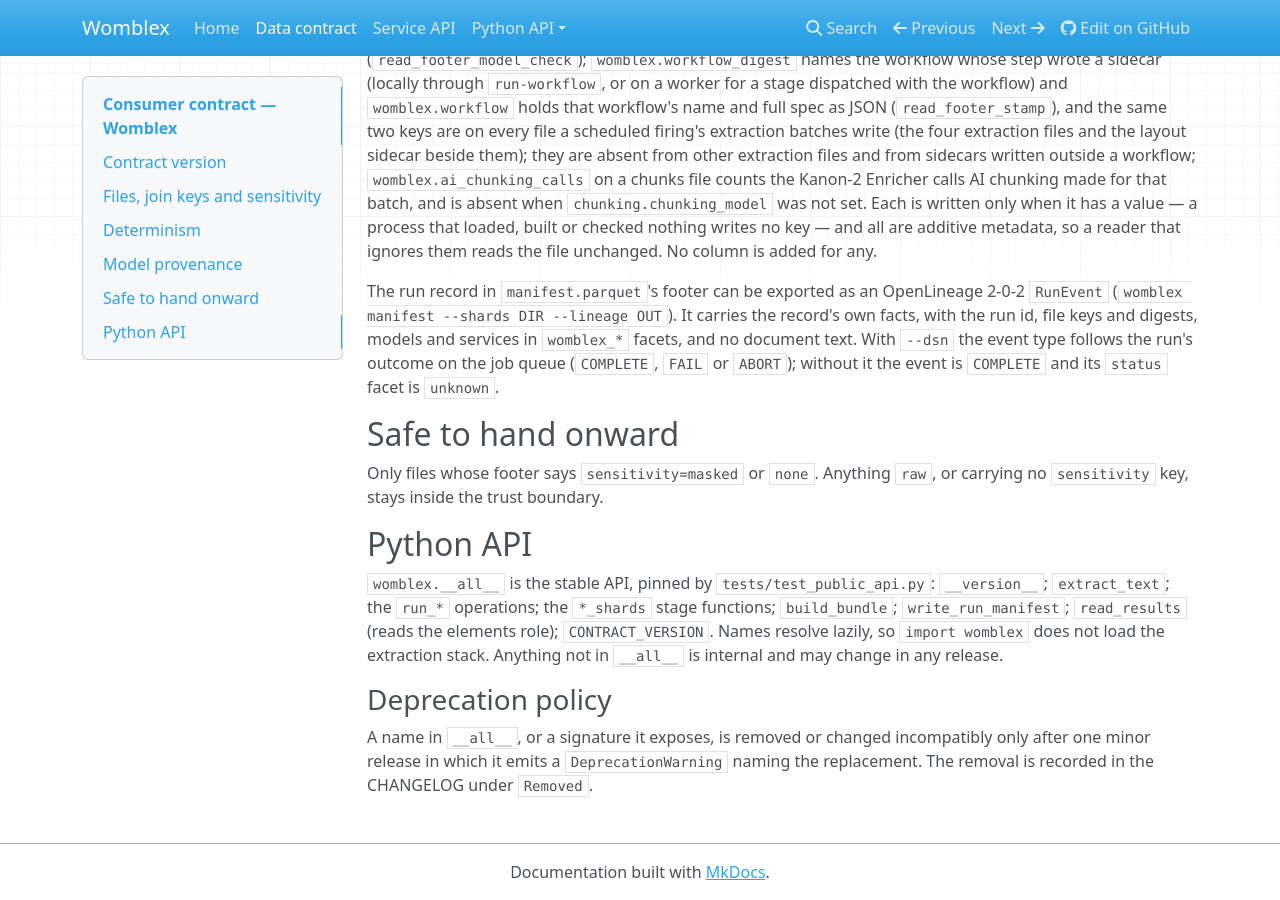
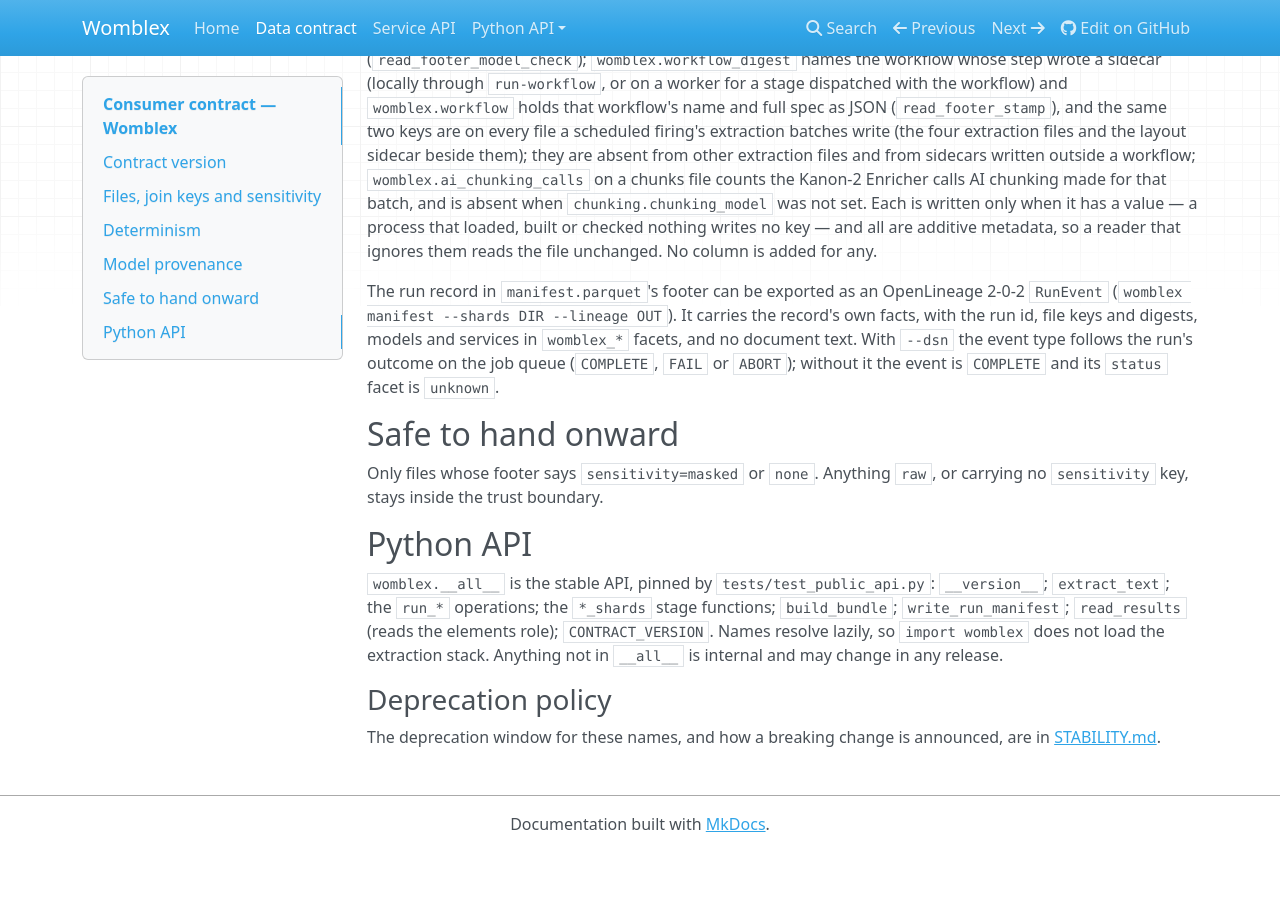
Before and after one commit to DeepCivic/womblex, an MkDocs documentation site: the page built from docs/contract.md, in a window 1280 px wide and 900 px high, scrolled down 4080 px. Built offline with MkDocs 1.6.1, drawn with Linux system fonts in a browser that asks for light colours; nearby versions of some CDN libraries; after the commit the page ends 4932 px from its top, so only the background shows below that.

Commit message:
docs: add pre-1.0 stability and deprecation policy
STABILITY.md is the canonical policy: which surfaces are stable
(womblex.__all__ and the on-disk data contract), what minor and patch
releases may carry before 1.0, how a breaking change is announced in the
CHANGELOG, and the one-minor-release deprecation window. docs/contract.md
and the README point to it rather than restating it.

Co-Authored-By: Claude Opus 5.5 <noreply@anthropic.com>
Claude-Session: https://claude.ai/code/session_01D4MCReP9HrxBiLpcAvH3jf

```diff
--- a/docs/contract.md
+++ b/docs/contract.md
@@ -150,7 +150,5 @@ in any release.
 
 ### Deprecation policy
 
-A name in `__all__`, or a signature it exposes, is removed or changed
-incompatibly only after one minor release in which it emits a
-`DeprecationWarning` naming the replacement. The removal is recorded in the
-CHANGELOG under `Removed`.
+The deprecation window for these names, and how a breaking change is
+announced, are in [STABILITY.md](https://github.com/DeepCivic/womblex/blob/main/STABILITY.md).
```
Also changed, not shown: README.md (+2 -1 lines), STABILITY.md (added, +58 -0 lines).
